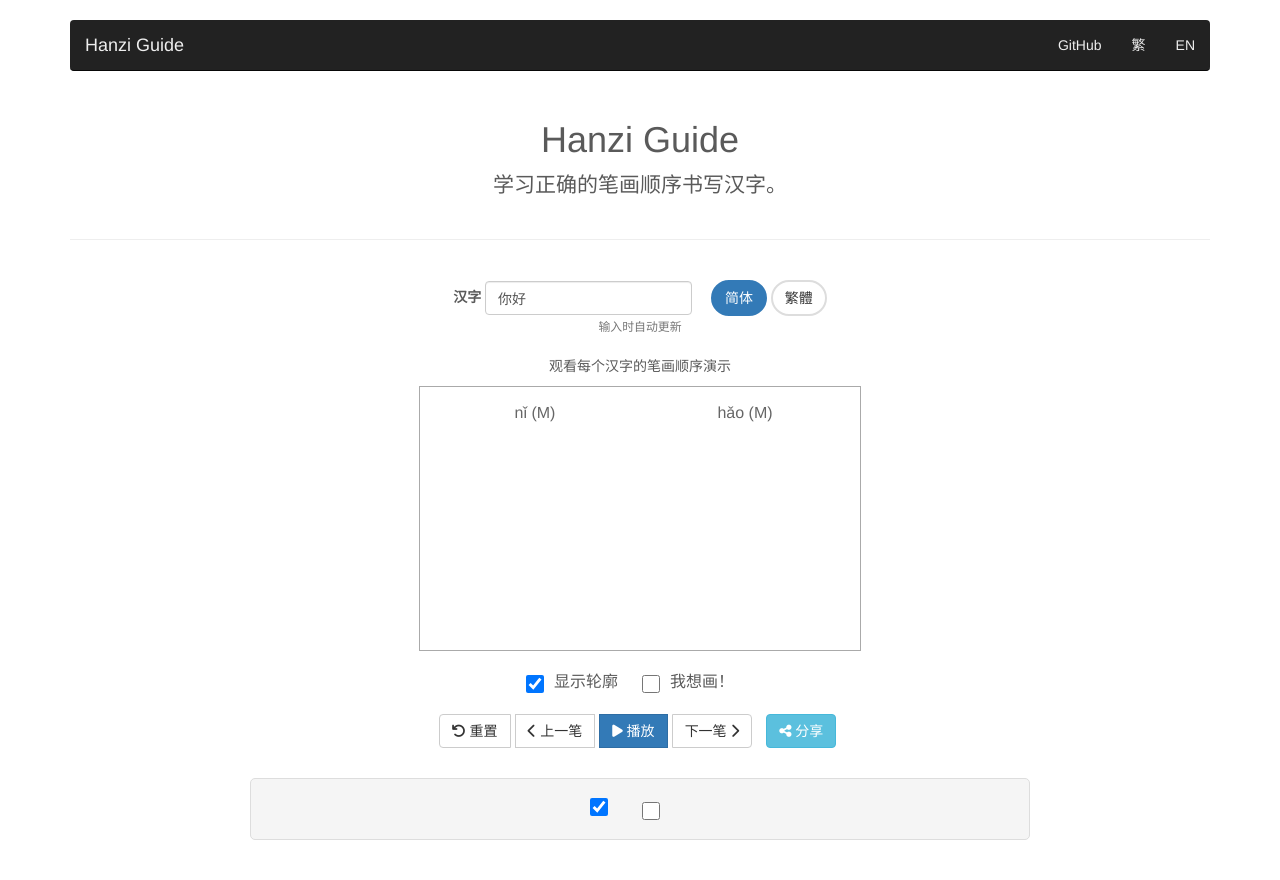
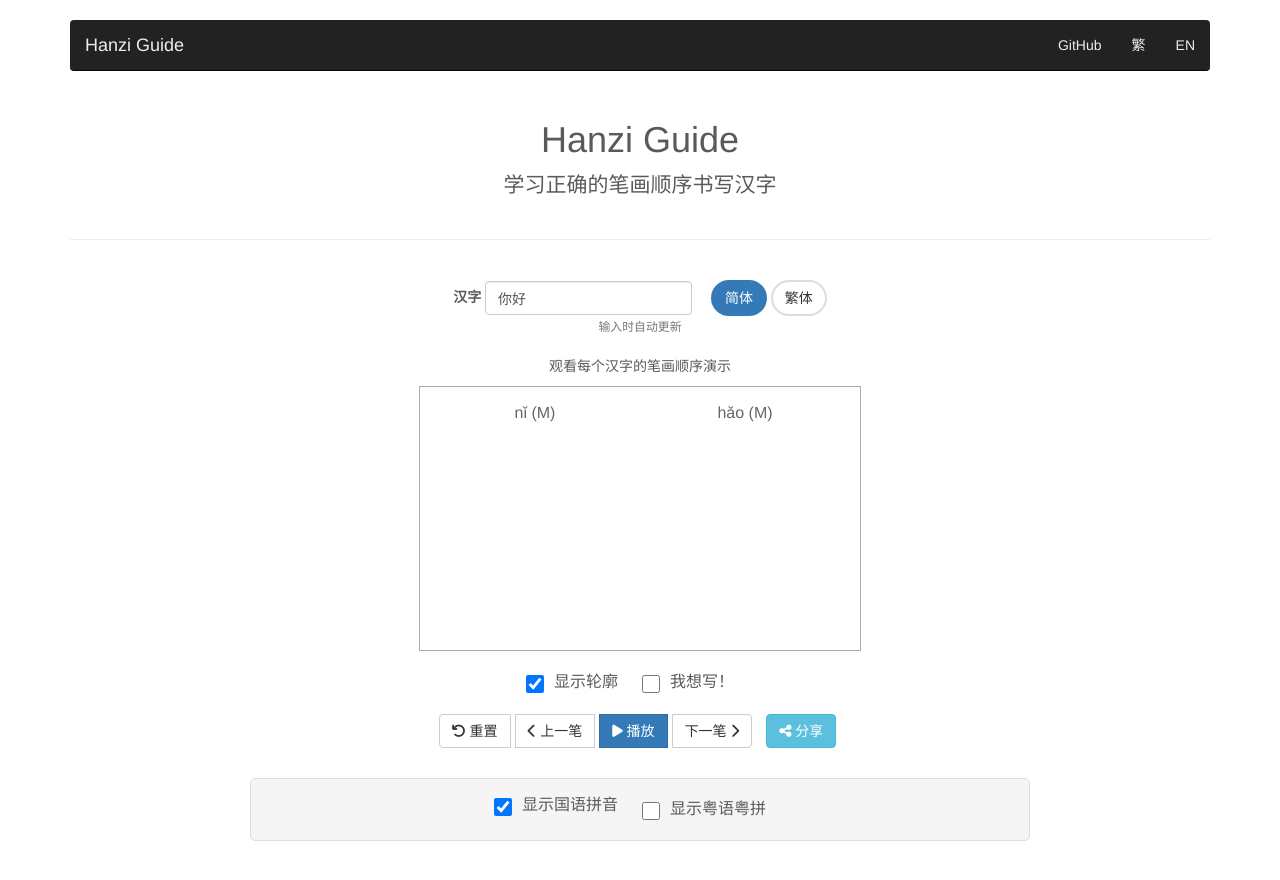
Before and after one commit to yorickreum/hanziguide, a Jekyll site: the page built from cn/index.html, in a window 1280 px wide and 900 px high. Shown: the top 880 px of the window. Built offline with Jekyll 4.4.1, drawn with Linux system fonts in a browser that asks for light colours.

Commit message:
Update translation

```diff
--- a/_data/translations.yml
+++ b/_data/translations.yml
@@ -1,6 +1,6 @@
 en:
   title: "Hanzi Guide"
-  subtitle: "Learn to write Hanzi with proper stroke order."
+  subtitle: "Learn to write Hanzi with proper stroke order"
   nav:
     practice: "Practice"
     github: "GitHub"
@@ -53,10 +53,11 @@ en:
     focuses specifically on proper stroke order and handwriting technique. Use it alongside your favorite
     language learning app to develop well-rounded Chinese language skills. Not affiliated with or endorsed
     by Duolingo or any other language learning platform.
+  back_to_top: "Back to top"
 
 zh:
   title: "Hanzi Guide"
-  subtitle: "学习正确的笔画顺序书写汉字。"
+  subtitle: "学习正确的笔画顺序书写汉字"
   nav:
     practice: "演示"
     github: "GitHub"
@@ -66,14 +67,16 @@ zh:
   updates_automatically: "输入时自动更新"
   watch_description: "观看每个汉字的笔画顺序演示"
   show_outline: "显示轮廓"
-  draw_next_stroke: "我想画！"
+  draw_next_stroke: "我想写！"
+  show_mandarin: "显示国语拼音"
+  show_cantonese: "显示粤语粤拼"
   reset: "重置"
   prev: "上一笔"
   play: "播放"
   next: "下一笔"
   share: "分享"
   script_simplified: "简体"
-  script_traditional: "繁體"
+  script_traditional: "繁体"
   features:
     characters_count: "9000+ 汉字"
     characters_desc: "支持 9000 多个常用简体字和繁体字。汉字数据来自 <a target=\"_blank\" href=\"https://github.com/skishore/makemeahanzi\">Make Me a Hanzi</a> 项目。"
@@ -100,10 +103,11 @@ zh:
     或其他语言学习应用学习中文？Hanzi Guide 是帮助您掌握汉字书写的完美辅助工具。语言学习应用教您词汇和语法，
     而 Hanzi Guide 专注于正确的笔画顺序和书写技巧。与您喜爱的语言学习应用配合使用，全面发展中文语言技能。
     本站与 Duolingo 或任何其他语言学习平台无关联或背书。
+  back_to_top: "回到顶部"
 
 zh-Hant:
   title: "Hanzi Guide"
-  subtitle: "學習正確的筆畫順序書寫漢字。"
+  subtitle: "學習正確的筆畫順序書寫漢字"
   nav:
     practice: "演示"
     github: "GitHub"
@@ -113,7 +117,9 @@ zh-Hant:
   updates_automatically: "輸入時自動更新"
   watch_description: "觀看每個漢字的筆畫順序演示"
   show_outline: "顯示輪廓"
-  draw_next_stroke: "我想畫！"
+  draw_next_stroke: "我想寫！"
+  show_mandarin: "顯示國語拼音"
+  show_cantonese: "顯示粵語粵拼"
   reset: "重置"
   prev: "上一筆"
   play: "播放"
@@ -125,7 +131,7 @@ zh-Hant:
     characters_count: "9000+ 漢字"
     characters_desc: "支持 9000 多個常用簡體字和繁體字。漢字數據來自 <a target=\"_blank\" href=\"https://github.com/skishore/makemeahanzi\">Make Me a Hanzi</a> 項目。"
     proper_stroke_order: "正確筆畫順序"
-    proper_stroke_desc: "學習每個漢字的正確書寫方式，通過準確的逐筆動畫演示。對於書寫清晰和字符識別至關重要。"
+    proper_stroke_desc: "通過準確的逐筆動畫演示，學習每個漢字的正確書寫方式。對於書寫清晰和字符識別至關重要。"
     free_accessible: "免費且易用"
     free_accessible_desc: "無需註冊。支持任何有瀏覽器的設備。隨時隨地在電腦、平板或手機上練習。"
   about: "關於 Hanzi Guide"
@@ -147,3 +153,4 @@ zh-Hant:
     或其他語言學習應用學習中文？Hanzi Guide 是幫助您掌握漢字書寫的完美輔助工具。語言學習應用教您詞彙和語法，
     而 Hanzi Guide 專注於正確的筆畫順序和書寫技巧。與您喜愛的語言學習應用配合使用，全面發展中文語言技能。
     本站與 Duolingo 或任何其他語言學習平台無關聯或背書。
+  back_to_top: "回到頂部"
--- a/_includes/footer.html
+++ b/_includes/footer.html
@@ -1,8 +1,10 @@
+{% assign t = site.data.translations[page.lang] %}
+
 <hr class="featurette-divider footer-featurette-divider" />
 
 <div class="container">
   <footer>
-    <p class="pull-right"><a href="#">Back to top</a></p>
+    <p class="pull-right"><a href="#">{{ t.back_to_top }}</a></p>
     <p>
         &copy; 2025 Hanzi Guide
         <span class="footer-separator"></span>
```
